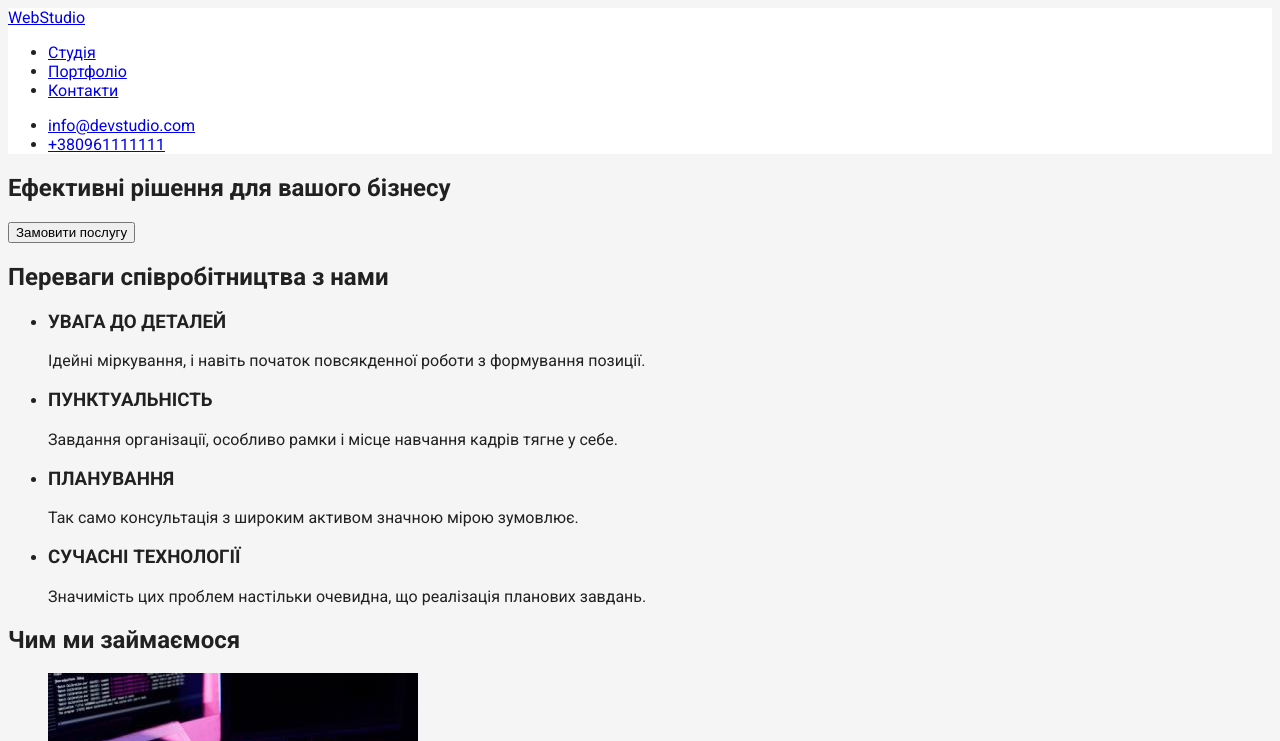
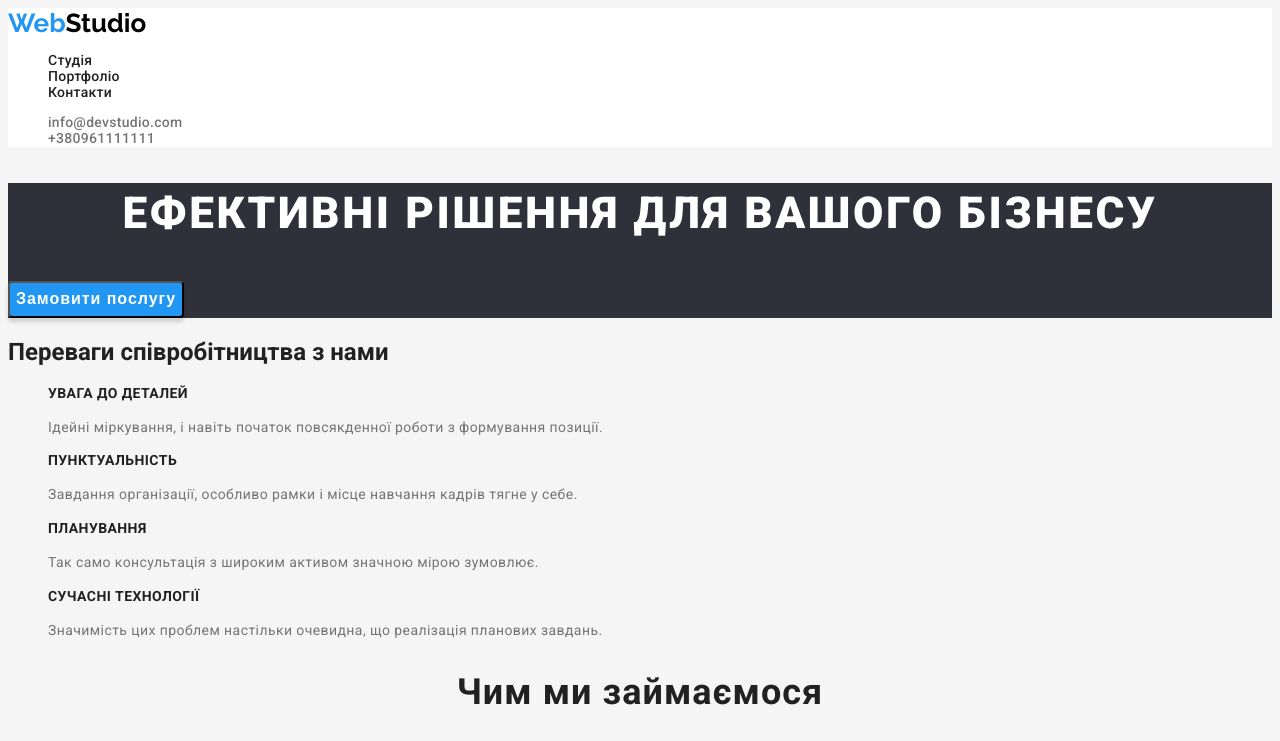
Before and after one commit to mantr88/goit-markup-hw-02, a plain HTML site: page index.html in a window 1280 px wide. Shown: the top 741 px of the page. Drawn offline with Linux system fonts and the light colour scheme.

Commit message:
Done styles index.html

```diff
--- a/css/styles.css
+++ b/css/styles.css
@@ -66,6 +66,77 @@ body {
     color: var(--second-font-color);
 }
 
+        /* Studio page */
+            /* main */
+
+.hero {
+    background-color: var(--secondary-bg-color);
+}
+
+.hero-text {
+    color: var(--white-font-color);
+    font-weight: 900;
+    font-size: 44px;
+    line-height: 1.4;
+    text-align: center;
+    letter-spacing: 0.06em;
+    text-transform: uppercase;
+}
+
+.hero-button {
+    color: var(--white-font-color);
+    font-weight: 700;
+    font-size: 16px;
+    line-height: 1.9;
+    text-align: center;
+    letter-spacing: 0.06em;
+
+    background-color: var(--main-color);
+    box-shadow: 0px 4px 4px rgba(0, 0, 0, 0.15);
+    border-radius: 4px;
+
+}
+
+.preferences-title {
+    font-weight: 700;
+    font-size: 14px;
+    line-height: 1.14;
+    letter-spacing: 0.03em;
+    text-transform: uppercase;
+}
+
+.preferences-text {
+    color: var(--second-font-color);
+    font-size: 14px;
+    line-height: 1.7;
+    letter-spacing: 0.03em;
+}
+
+.our-work-title,
+.our-team-title {
+    font-weight: 700;
+    font-size: 36px;
+    line-height: 1.16;
+    text-align: center;
+    letter-spacing: 0.03em;
+}
+
+.our-team-names {
+    font-weight: 500;
+    font-size: 16px;
+    line-height: 1.19;
+    text-align: center;
+    letter-spacing: 0.03em;
+}
+
+.our-team-professions {
+    color: var(--second-font-color);
+    font-weight: 400;
+    font-size: 16px;
+    line-height: 1.19;
+    text-align: center;
+    letter-spacing: 0.03em;
+}
         /* Portfolio page */
             /* main */
 
--- a/index.html
+++ b/index.html
@@ -16,57 +16,65 @@
   <body class="page">
     <header class="page-top">
       <nav>
-        <a href="#">WebStudio</a>
-        <ul>
+        <a href="#" class="logo links"><span class="accent-logo">Web</span>Studio</a>
+        <ul class="site-nav list">
           <li>
-            <a href="#">Студія</a>
+            <a href="./index.html" class="link-nav links">Студія</a>
           </li>
           <li>
-            <a href="./portfolio.html">Портфоліо</a>
+            <a href="#" class="link-nav links">Портфоліо</a>
           </li>
           <li>
-            <a href="#">Контакти</a>
+            <a href="#" class="link-nav links">Контакти</a>
           </li>
         </ul>
       </nav>
-      <ul>
+      <ul class="contacts list">
         <li>
-          <a href="mailto:info@devstudio.com">info@devstudio.com</a>
+          <a href="mailto:info@devstudio.com" class="link-contacts links">info@devstudio.com</a>
         </li>
         <li>
-          <a href="tel:+380961111111">+380961111111</a>
+          <a href="tel:+380961111111" class="link-contacts links">+380961111111</a>
         </li>
       </ul>
     </header>
     <main>
-      <section>
-        <h1>Ефективні рішення для вашого бізнесу</h1>
-        <button type="button">Замовити послугу</button>
+      <section class="hero">
+        <h1 class="hero-text">Ефективні рішення для вашого бізнесу</h1>
+        <button type="button" class="hero-button">Замовити послугу</button>
       </section>
-      <section>
+      <section class="our-preferences">
         <h2>Переваги співробітництва з нами</h2>
-        <ul>
+        <ul class="preferences list">
           <li>
-            <h3>УВАГА ДО ДЕТАЛЕЙ</h3>
-            <p>Ідейні міркування, і навіть початок повсякденної роботи з формування позиції.</p>
+            <h3 class="preferences-title">УВАГА ДО ДЕТАЛЕЙ</h3>
+            <p class="preferences-text">
+              Ідейні міркування, і навіть початок повсякденної роботи з формування позиції.
+            </p>
           </li>
           <li>
-            <h3>ПУНКТУАЛЬНІСТЬ</h3>
-            <p>Завдання організації, особливо рамки і місце навчання кадрів тягне у себе.</p>
+            <h3 class="preferences-title">ПУНКТУАЛЬНІСТЬ</h3>
+            <p class="preferences-text">
+              Завдання організації, особливо рамки і місце навчання кадрів тягне у себе.
+            </p>
           </li>
           <li>
-            <h3>ПЛАНУВАННЯ</h3>
-            <p>Так само консультація з широким активом значною мірою зумовлює.</p>
+            <h3 class="preferences-title">ПЛАНУВАННЯ</h3>
+            <p class="preferences-text">
+              Так само консультація з широким активом значною мірою зумовлює.
+            </p>
           </li>
           <li>
-            <h3>СУЧАСНІ ТЕХНОЛОГІЇ</h3>
-            <p>Значимість цих проблем настільки очевидна, що реалізація планових завдань.</p>
+            <h3 class="preferences-title">СУЧАСНІ ТЕХНОЛОГІЇ</h3>
+            <p class="preferences-text">
+              Значимість цих проблем настільки очевидна, що реалізація планових завдань.
+            </p>
           </li>
         </ul>
       </section>
-      <section>
-        <h2>Чим ми займаємося</h2>
-        <ul>
+      <section class="our-work">
+        <h2 class="our-work-title">Чим ми займаємося</h2>
+        <ul class="our-work list">
           <li>
             <img src="./images/work-on-pc.jpg" alt="Людина працює за комп'ютером" width="370" />
           </li>
@@ -78,42 +86,42 @@
           </li>
         </ul>
       </section>
-      <section>
-        <h2>Наша команда</h2>
-        <ul>
+      <section class="our-team">
+        <h2 class="our-team-title">Наша команда</h2>
+        <ul class="our-team list">
           <li>
             <img src="./images/img-igor.jpg" alt="Ігор Дем'яненко" width="270" />
-            <h3>Ігор Дем'яненко</h3>
-            <p>Product Designer</p>
+            <h3 class="our-team-names">Ігор Дем'яненко</h3>
+            <p class="our-team-professions">Product Designer</p>
           </li>
           <li>
             <img src="./images/img-olga.jpg" alt="Ольга Рєпіна" width="270" />
-            <h3>Ольга Рєпіна</h3>
-            <p>Frontend Developer</p>
+            <h3 class="our-team-names">Ольга Рєпіна</h3>
+            <p class="our-team-professions">Frontend Developer</p>
           </li>
           <li>
             <img src="./images/img-nik.jpg" alt="Микола Тарасов" width="270" />
-            <h3>Микола Тарасов</h3>
-            <p>Marketing</p>
+            <h3 class="our-team-names">Микола Тарасов</h3>
+            <p class="our-team-professions">Marketing</p>
           </li>
           <li>
             <img src="./images/img-mik.jpg" alt="Михайло Єрмаков" width="270" />
-            <h3>Михайло Єрмаков</h3>
-            <p>UI Designer</p>
+            <h3 class="our-team-names">Михайло Єрмаков</h3>
+            <p class="our-team-professions">UI Designer</p>
           </li>
         </ul>
       </section>
     </main>
-    <footer>
-      <a href="#">WebStudio</a>
-      <address>
+    <footer class="bottom">
+      <a href="#" class="logo links"><span class="accent-logo">Web</span>Studio</a>
+      <address class="location">
         <p>г. Киев, пр-т Леси Украинки, 26</p>
-        <ul>
+        <ul class="footer-contacts list">
           <li>
-            <a href="mailto:info@devstudio.com">info@devstudio.com</a>
+            <a href="mailto:info@devstudio.com" class="email links down">info@devstudio.com</a>
           </li>
           <li>
-            <a href="tel:+380961111111">+380961111111</a>
+            <a href="tel:+380961111111" class="telefon links down">+380961111111</a>
           </li>
         </ul>
       </address>
```
